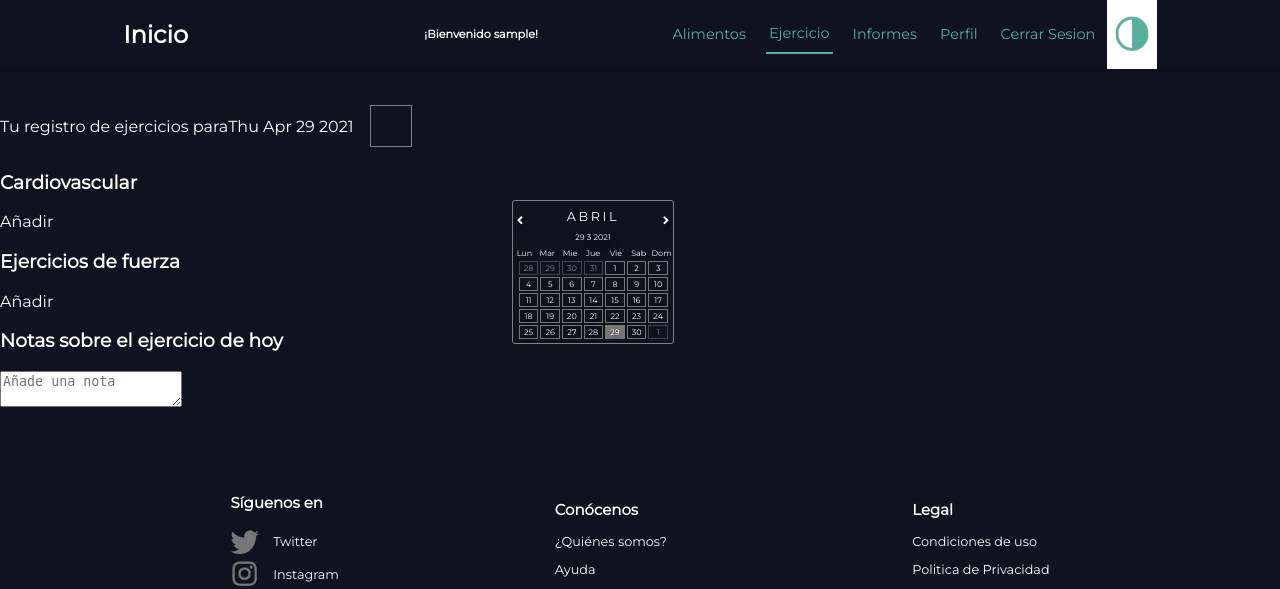
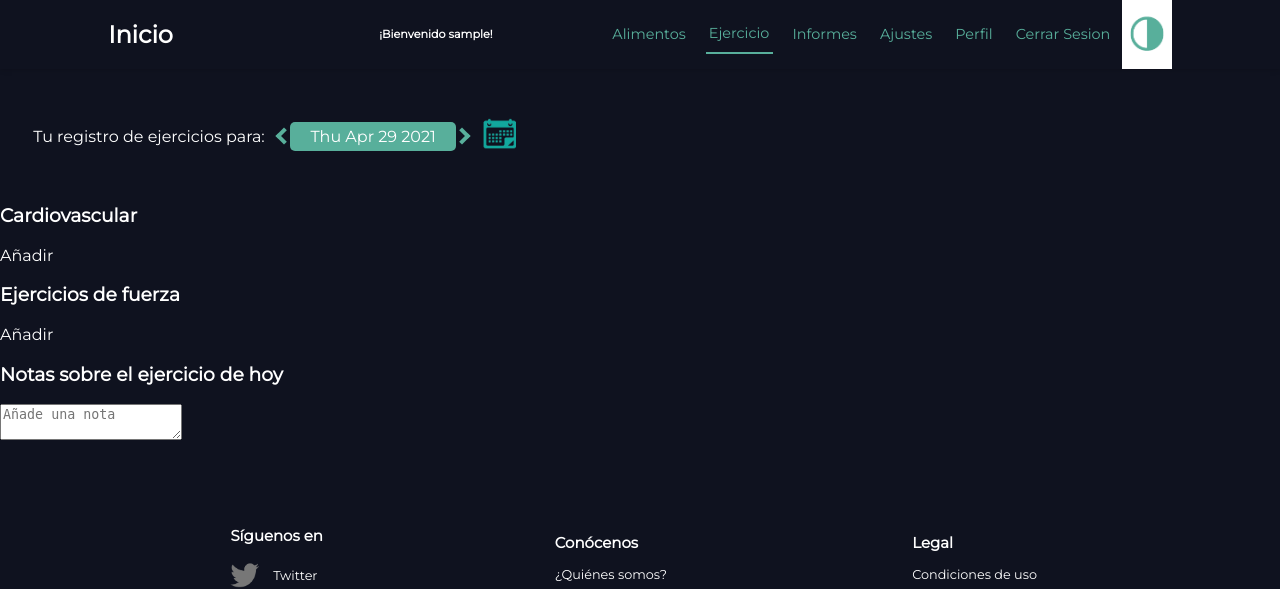
Before and after one commit to ChechuT10/TFG, a PHP site: page /exercise/ejercicio.php in a window 1280 px wide. Shown: the top 589 px of the page. Run offline with PHP 8.4, Linux system fonts and the light colour scheme; the visitor is signed in with stand-in values (Sample User, id 1); some libraries are stand-ins or nearby versions.

Commit message:
Añadido estilo para el calendario

```diff
--- a/app/css/ejercicio.css
+++ b/app/css/ejercicio.css
@@ -1,39 +1,80 @@
 /* calendario */
 .registro{
-    width: 60%;
-    margin: 2em 0 0;
     /* border: 1px solid black; */
-    display: flex;
-    display: flex;
+    width: 40%;
+    margin: 2em;
+    display: grid;
+    grid-gap: 10px;
+    grid-template-columns: repeat(auto-fill, 1fr);
+    grid-template-areas: ' . . . . . . cal cal'
+                         'info info date date date img cal cal'
+                         ' . . . . . . cal cal';
+    justify-content: space-evenly;
     align-items: center;
     /* justify-content: center; */
 }
 
-/* .registro p{
-    margin-left: 10em;
-} */
+.registro p{
+    grid-area: info;
+}
+
+.fecha{
+  grid-area: date;
+  display: flex;
+  justify-content: center;
+  align-content: center;
+}
+
+.fecha div{
+  vertical-align: middle;
+  display: flex;
+  flex-direction: column;
+  justify-content: center;
+  cursor: pointer;
+}
+
+.arrow {
+  border: solid #58AF9B;
+  border-width: 0 4px 4px 0;
+  display: inline-block;
+  padding: 4px;
+}
+
+.right {
+  transform: rotate(-45deg);
+  -webkit-transform: rotate(-45deg);
+}
+
+.left {
+  transform: rotate(135deg);
+  -webkit-transform: rotate(135deg);
+}
+
+.fecha .registro-dia{
+  text-align: center;
+  background-color: #58AF9B;
+  height: auto;
+  color: white;
+  padding: 5px 20px;
+  border-radius: 5px;
+}
 
 .calendar-icon{
-    margin: 0 1em;
-    height: 40px;
-    width: 40px;
-    border:1px solid grey;
+  grid-area: img;
+  cursor: pointer;
+}
+.calendar-icon img{
+  max-width: 40px;
 }
 
 .calendar {
+  grid-area: cal;
     border:1px solid grey;
     border-radius: 3px;
     width: 10em;
-    /* margin-right: 2em; */
     height: auto;
-    position: absolute;
-    top: 25%;
-    left: 40%;
-    /* left: 20%; */
-    /* display: none; */
-    /* background-color: #222227; */
-    /* box-shadow: 0 0.5em 3em rgba(0, 0, 0, 0.4); */
-  }
+    display: none;
+}
 
   .month {
     width: 100%;
@@ -117,8 +158,8 @@
   }
 
   .today {
-      color: white;
-    background-color: #777;
+      color: black;
+    background-color: #58AF9B;
   }
 
   .ocultar-calendario{
--- a/app/css/style.css
+++ b/app/css/style.css
@@ -94,6 +94,10 @@ header li{
     flex-direction: column;
     align-items: center;
 
+}
+
+nav .sett{
+    max-width: 25px;
 }
 
 nav a{
--- a/app/exercise/ejercicio.php
+++ b/app/exercise/ejercicio.php
@@ -1,13 +1,13 @@
 <?php require_once '../templates/header.php'?>
     <div class="content">
             <div class="registro">
-                <p>Tu registro de ejercicios para</p>
+                <p>Tu registro de ejercicios para:</p>
                 <div class="fecha">
-                    <div class="left-arrow"></div>
+                    <div><i class="arrow left"></i></div>
                     <div class="registro-dia"></div>
-                    <div class="right-arrow"></div>
+                    <div><i class="arrow right"></i></div>
                 </div>
-                <div class="calendar-icon"></div>
+                <div class="calendar-icon"><img src="../images/calendar.png"></div>
                 <div class="calendar">
                     <div class="month">
                         <i class="fas fa-angle-left prev"></i>
--- a/app/index.php
+++ b/app/index.php
@@ -41,6 +41,7 @@
                             echo '<li><a href="food/alimentos.php"><p>Alimentos</p><div></div></a></li>
                                   <li><a href="exercise/ejercicio.php"><p>Ejercicio</p><div></div></a></li>
                                   <li><a href=""><p>Informes</p><div></div></a></li>
+                                  <li><a href=""><p>Ajustes</p><div></div></a></li>
                                   <li><a href="account/perfil.php?id='.$_SESSION["userId"].'"><p>Perfil</p></a></li>
                                   <li><a href="include/logout.php"><p>Cerrar Sesion</p><div></div></a></li>
                                   <li><a class="night"><img src="images/luna2.png"></a></li>';
--- a/app/js/calendario.js
+++ b/app/js/calendario.js
@@ -1,15 +1,15 @@
-icon = document.querySelector(".calendar-icon")
-console.log(icon)
-icon.addEventListener("click", () => {
-    let calendario = document.querySelector(".calendar")
-    // this.classList.toggle("ocultar");
-    // console.log(this)
-    if (calendario.classList.contains('ocultar-calendario')) {
-        calendario.classList.remove('ocultar-calendario')
-    } else {
-        calendario.classList.add('ocultar-calendario')
-    }
-});
+// icon = document.querySelector(".calendar-icon")
+// console.log(icon)
+// icon.addEventListener("click", () => {
+//     let calendario = document.querySelector(".calendar")
+//     // this.classList.toggle("ocultar");
+//     // console.log(this)
+//     if (calendario.classList.contains('ocultar-calendario')) {
+//         calendario.classList.remove('ocultar-calendario')
+//     } else {
+//         calendario.classList.add('ocultar-calendario')
+//     }
+// });
 
 const date = new Date();
 
@@ -57,7 +57,7 @@ const renderCalendar = () => {
 
   document.querySelector(".date h1").innerHTML = months[date.getMonth()];
 
-  document.querySelector(".date p").innerHTML = new Date().getUTCDate() + " " + new Date().getMonth() +" "+new Date().getUTCFullYear() ;
+  document.querySelector(".date p").innerHTML = `${date.getDay()}-${date.getMonth()+1}-${date.getFullYear()}`;
 
   let days = "";
 
@@ -97,14 +97,16 @@ document.querySelector(".next").addEventListener("click", () => {
 renderCalendar();
 exerciseDate();
 
+
+// Hacer un split para conseguir la fecha actual
 function exerciseDate(){
   let alldays = document.querySelectorAll('.days div')
-  let month = document.querySelector('.month h1')
-  // let year = document.querySelector('.month h1')
+  let auxDate = document.querySelector('.date p').textContent
+  console.log(auxDate)
   Array.from(alldays).forEach(el=>{
     el.addEventListener("click",function(){
       console.log(this.textContent)
-      location.replace('ejercicio.php?date='+this.textContent+'-'+month.textContent)
+      location.replace('ejercicio.php?date='+auxDate)
   })
 })
 }
@@ -116,7 +118,8 @@ var b = a.split("=");
 c = b[1]
 
 if (b != ""){
-  reg.textContent = c +"/" +date.getUTCMonth() + "/" + date.getFullYear() ;
+  document.querySelector(".date p").innerHTML = `${date.getUTCDay()}-${date.getMonth()+1}-${date.getFullYear()}`;
+  reg.textContent = c;
 }else{
   reg.textContent = new Date().toDateString();
 }
--- a/app/js/jquerytest.js
+++ b/app/js/jquerytest.js
@@ -4,7 +4,8 @@ $(document).ready(function () {
     const footer = $('footer')
     const backImage = $('.small-back-image')
     const pop = $('.fullscreen-container')
-
+    const cicon = $(".calendar-icon")
+    console.log(cicon)
 
     if (lineas != null) {
 
@@ -48,4 +49,11 @@ $(document).ready(function () {
         $('footer').hide()
     }
 
+    if(cicon.length >0){
+        let cal = $('.calendar')
+        cicon.on("click",function(){
+            cal.toggle(400)
+        })
+    }
+
 })
--- a/app/templates/header.php
+++ b/app/templates/header.php
@@ -53,6 +53,7 @@
                                 echo '<li><a href="../food/alimentos.php"><p>Alimentos</p><div class="active"></div></a></li>
                                   <li><a href="../exercise/ejercicio.php"><p>Ejercicio</p><div></div></a></li>
                                   <li><a href=""><p>Informes</p><div></div></a></li>
+                                  <li><a href=""><p>Ajustes</p><div></div></a></li>
                                   <li><a href="../account/perfil.php?id='.$_SESSION["userId"].'"><p>Perfil</p></a></li>
                                   <li><a href="../include/logout.php"><p>Cerrar Sesion</p><div></div></a></li>
                                   <li><a class="night lightmode"><img src="../images/luna2.png"></a></li>';
@@ -60,6 +61,7 @@
                                 echo '<li><a href="../food/alimentos.php"><p>Alimentos</p><div></div></a></li>
                                   <li><a href="../exercise/ejercicio.php"><p>Ejercicio</p><div class="active"></div></a></li>
                                   <li><a href=""><p>Informes</p><div></div></a></li>
+                                  <li><a href=""><p>Ajustes</p><div></div></a></li>
                                   <li><a href="../account/perfil.php?id='.$_SESSION["userId"].'"><p>Perfil</p></a></li>
                                   <li><a href="../include/logout.php"><p>Cerrar Sesion</p><div></div></a></li>
                                   <li><a class="night lightmode"><img src="../images/luna2.png"></a></li>';
@@ -68,6 +70,7 @@
                             echo '<li><a href="../food/alimentos.php"><p>Alimentos</p><div></div></a></li>
                                   <li><a href="../exercise/ejercicio.php"><p>Ejercicio</p><div></div></a></li>
                                   <li><a href=""><p>Informes</p><div></div></a></li>
+                                  <li><a href=""><p>Ajustes</p><div></div></a></li>
                                   <li><a href="../account/perfil.php?id='.$_SESSION["userId"].'"><p>Perfil</p></a></li>
                                   <li><a href="../include/logout.php"><p>Cerrar Sesion</p><div></div></a></li>
                                   <li><a class="night lightmode"><img src="../images/luna2.png"></a></li>';
```
Also changed, not shown: app/images/arrow.png (added), app/images/calendar.png (added), app/images/settings.png (added), app/images/settings2.png (added).
